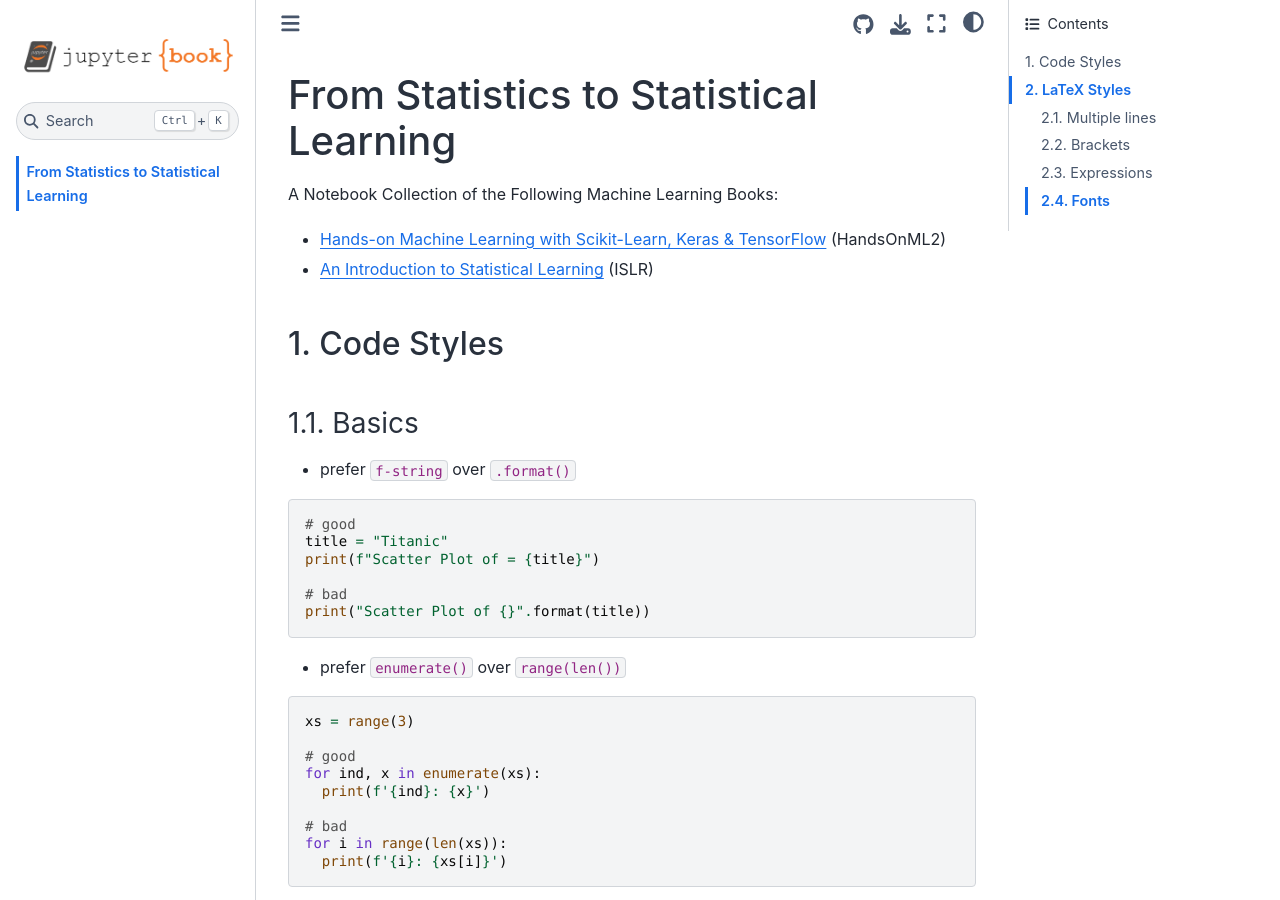
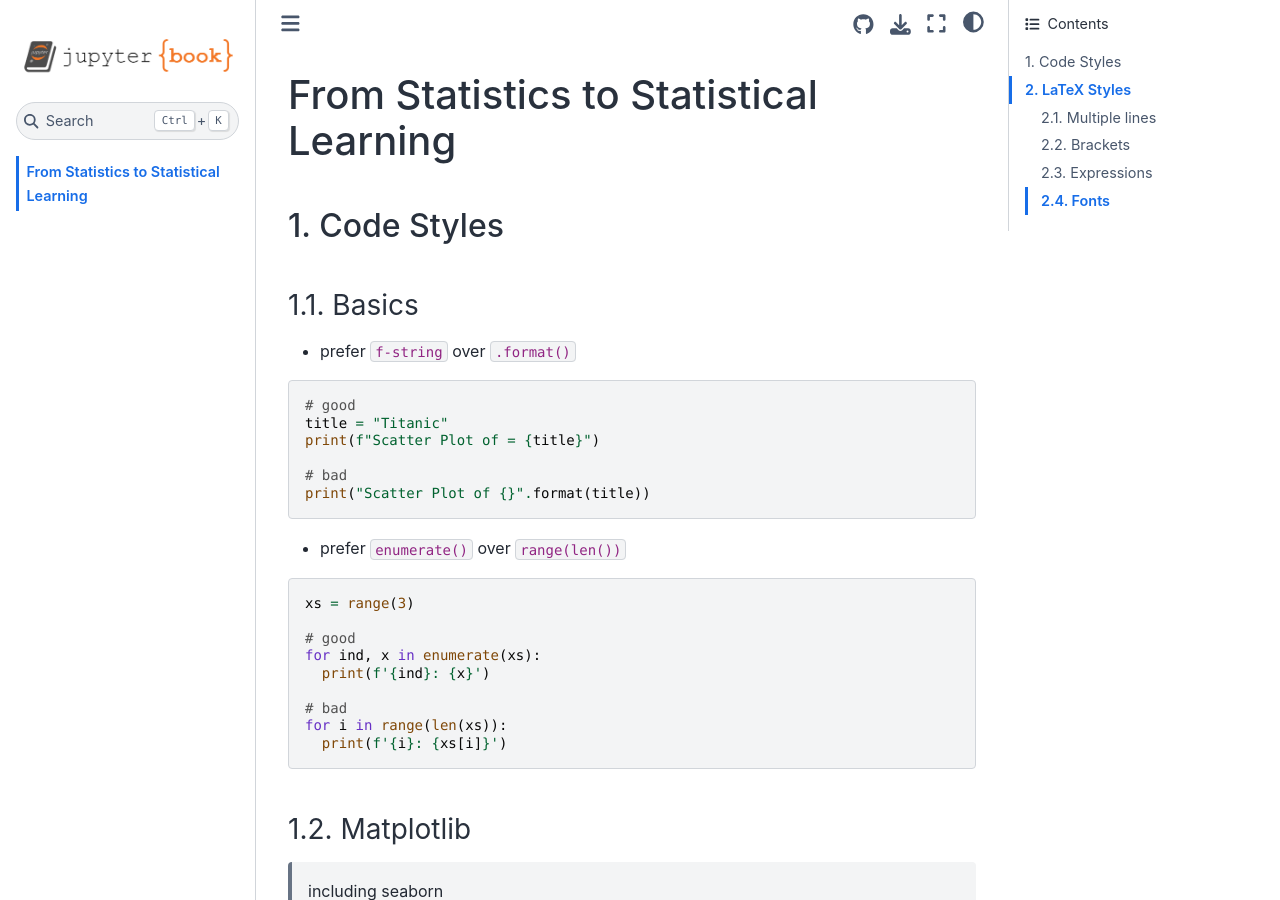
Before and after one commit to jy12060026ai/excss-stats, a Jupyter Book: the page built from intro.md, in a window 1280 px wide and 900 px high. Built offline with Jupyter Book 1.0.4 settings and Sphinx 7.4.7 and the Sphinx Book theme 1.1.4, drawn with Linux system fonts in a browser that asks for light colours; pages that are not in the unit, such as notebooks, are missing from menus.

Commit message:
📝 update docs
Signed-off-by: ivaquero <46377665+integzz@users.noreply.github.com>

```diff
--- a/intro.md
+++ b/intro.md
@@ -1,9 +1,4 @@
 # From Statistics to Statistical Learning
-
-A Notebook Collection of the Following Machine Learning Books:
-
-- [Hands-on Machine Learning with Scikit-Learn, Keras & TensorFlow](https://www.oreilly.com/library/view/hands-on-machine-learning/9781492032632/) (HandsOnML2)
-- [An Introduction to Statistical Learning](https://www.statlearning.com/) (ISLR)
 
 ## 1. Code Styles
 
```
